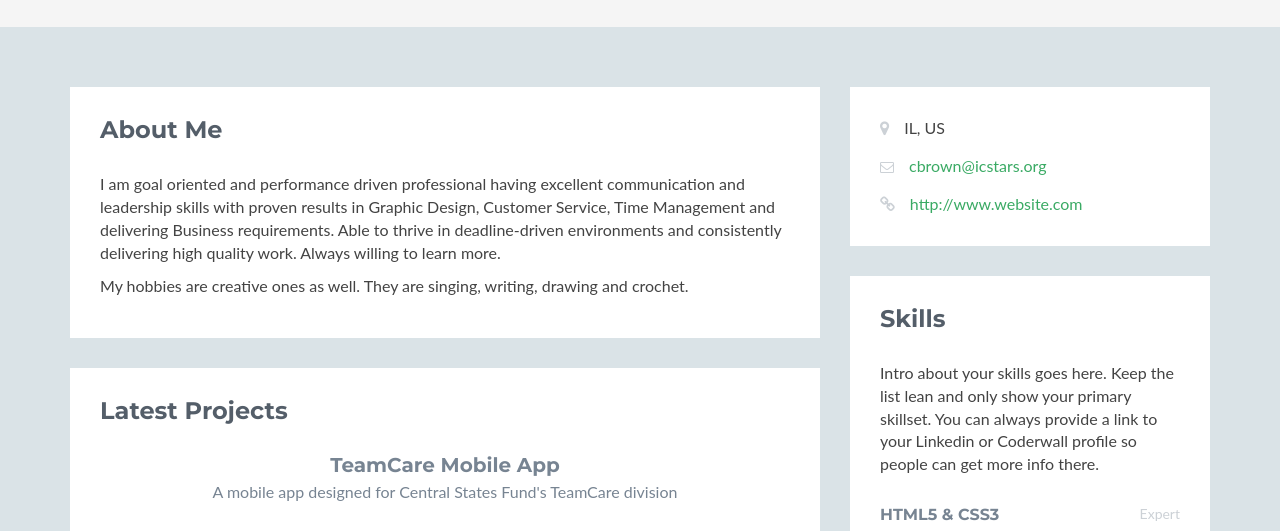
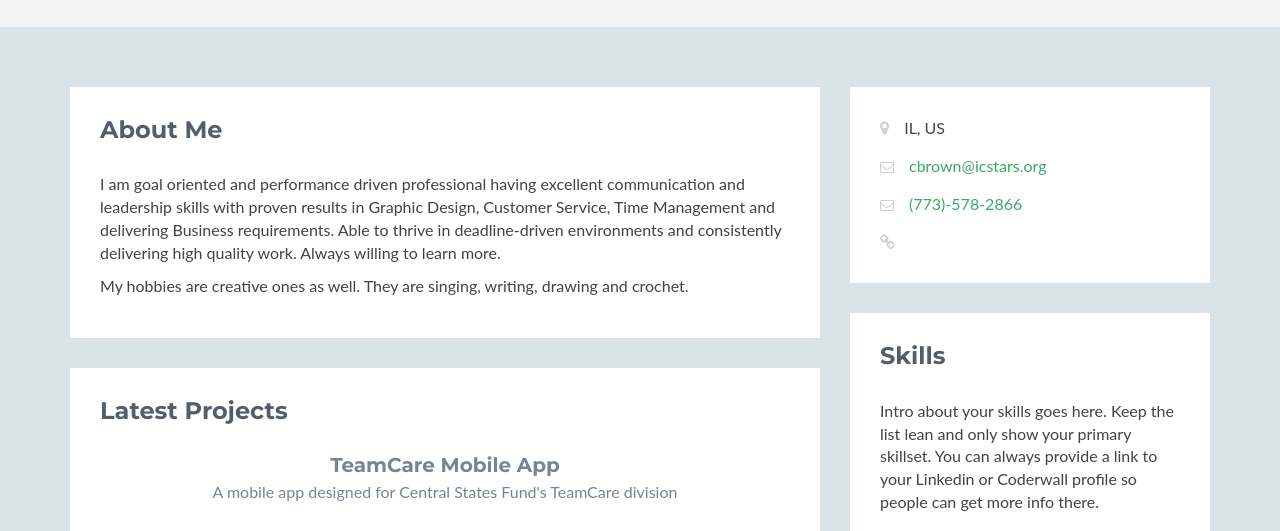
Before and after one commit to CDBrown/Portfolio, a plain HTML site: page index.html in a window 1280 px wide. Shown: the part 268-799 px from the top of the page. Drawn offline with Linux system fonts and the light colour scheme; no server answers; a script that the page names is missing; a web font is replaced by a local one.

Commit message:
3rd push

```diff
--- a/index.html
+++ b/index.html
@@ -36,7 +36,7 @@
     <!-- ******HEADER****** -->
     <header class="header">
         <div class="container">
-            <img class="profile-image img-responsive pull-left" src="IMG_9844.jpg" alt="Christina Brown" width="300"  />
+            <img class="profile-image img-responsive pull-left" src="assets/images/IMG_9844.jpg" alt="Christina Brown" width="300"  />
             <div class="profile-content pull-left">
                 <h1 class="name">Christina Brown</h1>
                 <h2 class="desc">Front-End Developer</h2>
@@ -131,7 +131,8 @@
                             <ul class="list-unstyled">
                                 <li><i class="fa fa-map-marker"></i><span class="sr-only">Location:</span>IL, US</li>
                                 <li><i class="fa fa-envelope-o"></i><span class="sr-only">Email:</span><a href="#">cbrown@icstars.org</a></li>
-                                <li><i class="fa fa-link"></i><span class="sr-only">Website:</span><a href="#">http://www.website.com</a></li>
+                                <li><i class="fa fa-envelope-o"></i><span class="sr-only">Phone:</span><a href="#">(773)-578-2866</a></li>
+                                <li><i class="fa fa-link"></i><span class="sr-only">Website:</span><a href="#"></a></li>
                             </ul>
                         </div><!--//content-->
                     </div><!--//section-inner-->
```
Also changed, not shown: 2 other files.
